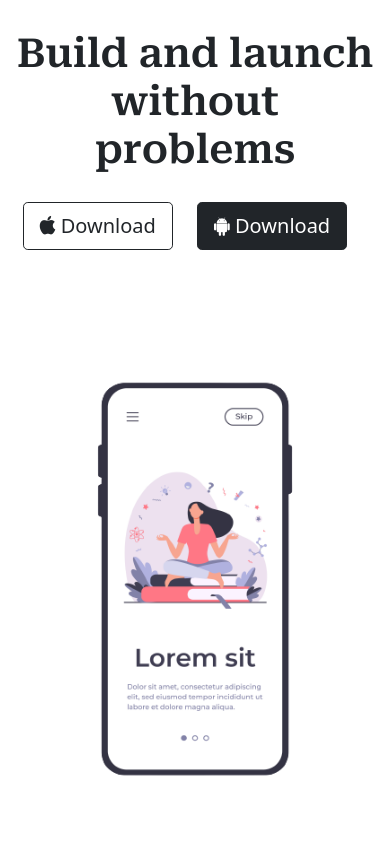
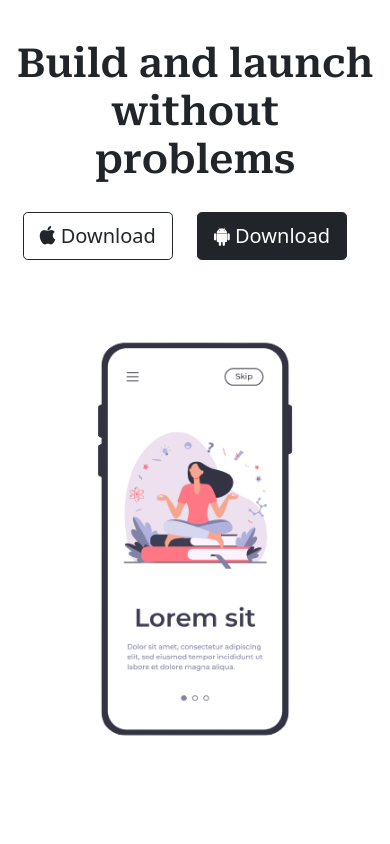
Before and after one commit to Dhananjay-B/Application3, a plain HTML site: page index.html in a window 390 px wide. Shown: the top 844 px of the page. Drawn offline with nearby package versions, Linux system fonts and the light colour scheme.

Commit message:
Update styles.css

```diff
--- a/css/styles.css
+++ b/css/styles.css
@@ -39,10 +39,11 @@ img{
     img{
         width: 100%;
         height: auto;
-        margin-top: 50px;
+        margin-top: 0px;
     }
     .image1{
         margin-left: 0px;
+        margin-top: 0;
     }
     .image2{
         margin-top: 0px;
@@ -50,9 +51,10 @@ img{
     }
     .image3{
         margin-left: 0;
+        margin-top: 0;
     }
     .content{
         padding: 10px;
-        margin-top: 20px;
+        margin-top: 30px;
      }
 }
```
